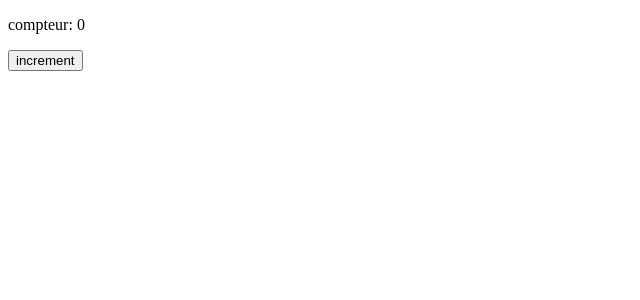
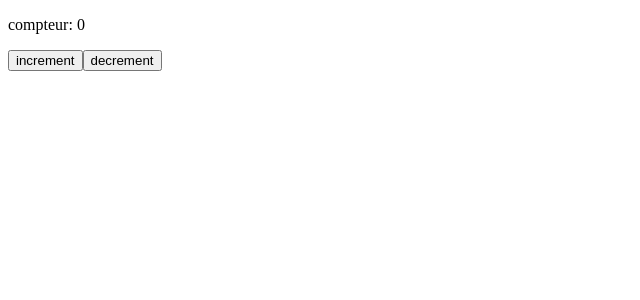
Before and after one commit to hayetmnasrighabri/reactjs, a React (Create React App) app: page / in a window 1280 px wide. Shown: the top 300 px of the page, without its empty margins (0-640 px from the left). Built offline with nearby package versions, Linux system fonts and the light colour scheme.

Commit message:
decrementer

```diff
--- a/src/App.js
+++ b/src/App.js
@@ -7,10 +7,14 @@ function App() {
       setCount (count + 1)
         console.log(setCount)
 }
+const Decrement = ()=>{
+ setCount(count-1)
+}
   return (
     <>
     <p>compteur: {count}</p>
    <button onClick={Increment}>increment</button>
+   <button onClick={Decrement}>decrement</button>
    </>
   )
 }
```
